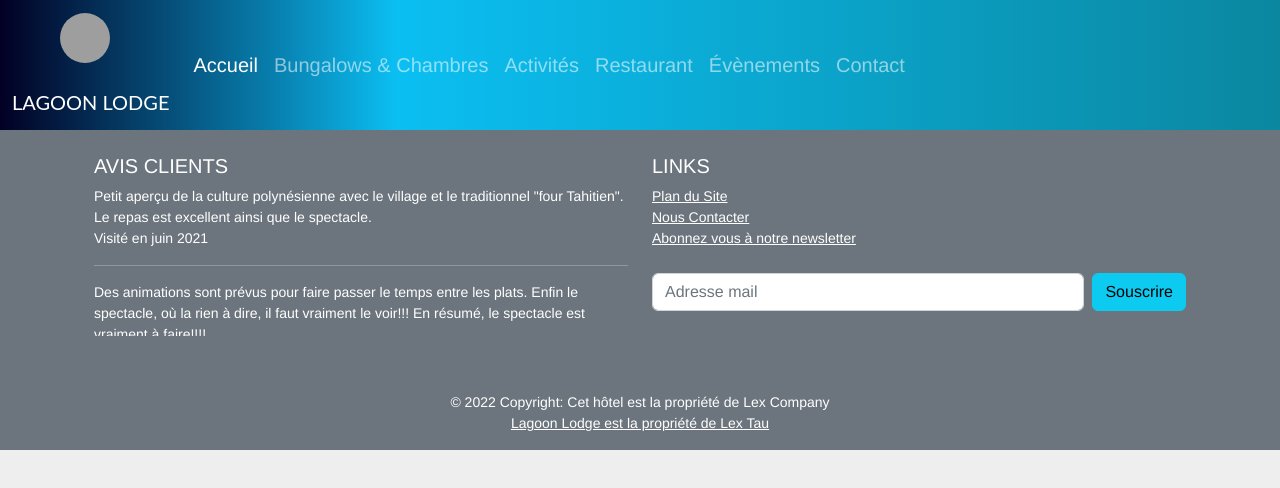
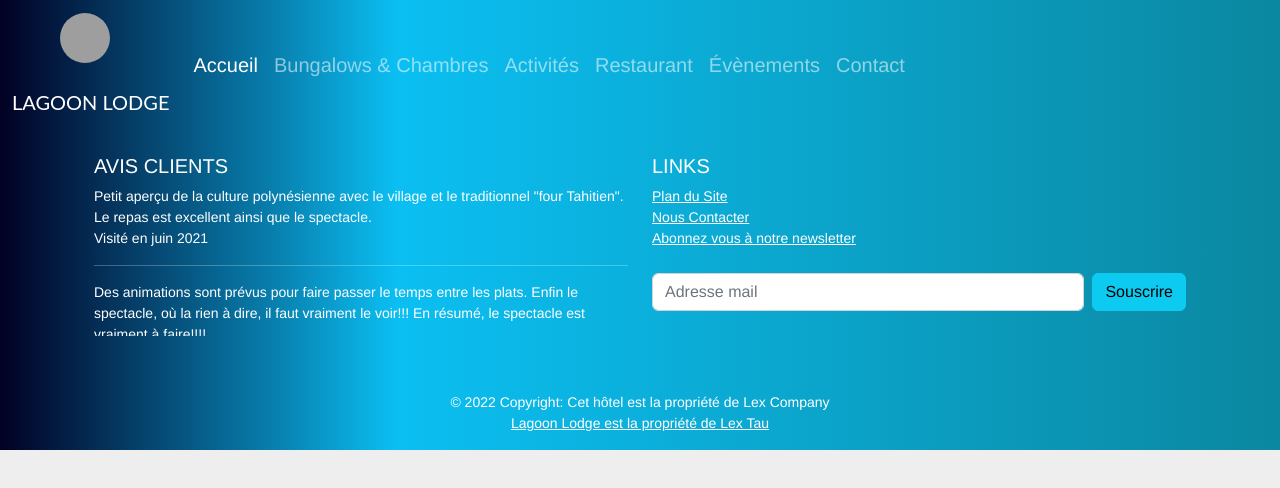
Before and after one commit to LEX-ONE7/Pension-Lagoon-2, a React (Create React App) app: page /contact in a window 1280 px wide. Shown: the top 488 px of the page. Built offline with nearby package versions, Linux system fonts and the light colour scheme; grey boxes are pictures that could not be loaded.

Commit message:
2 files modified

```diff
--- a/components/Footer.tsx
+++ b/components/Footer.tsx
@@ -1,7 +1,7 @@
 import * as React from 'react';
 const Footer = () => {
   return (
-    <div className="bg-secondary text-white text-center text-lg-start">
+    <div id="footer" className="bg-secondary text-white text-center text-lg-start">
       <div className="container p-4">
         <div className="row">
           <div className="col-lg-6 mb-4 mb-md-0">
--- a/style.css
+++ b/style.css
@@ -12,18 +12,8 @@ p {
     rgba(11, 191, 242, 1) 31%,
     rgba(11, 135, 160, 1) 100%
   );
-
-    color: #fff;
-    background-color: #333;
-    transition: all 1s ease-out;
-
-hover,
-focus {
-    color: white;
-    background-color: #fff;}
-
 }
-.site-footer {
+#footer {
   background: rgb(2, 0, 36);
   background: linear-gradient(
     90deg,
```
